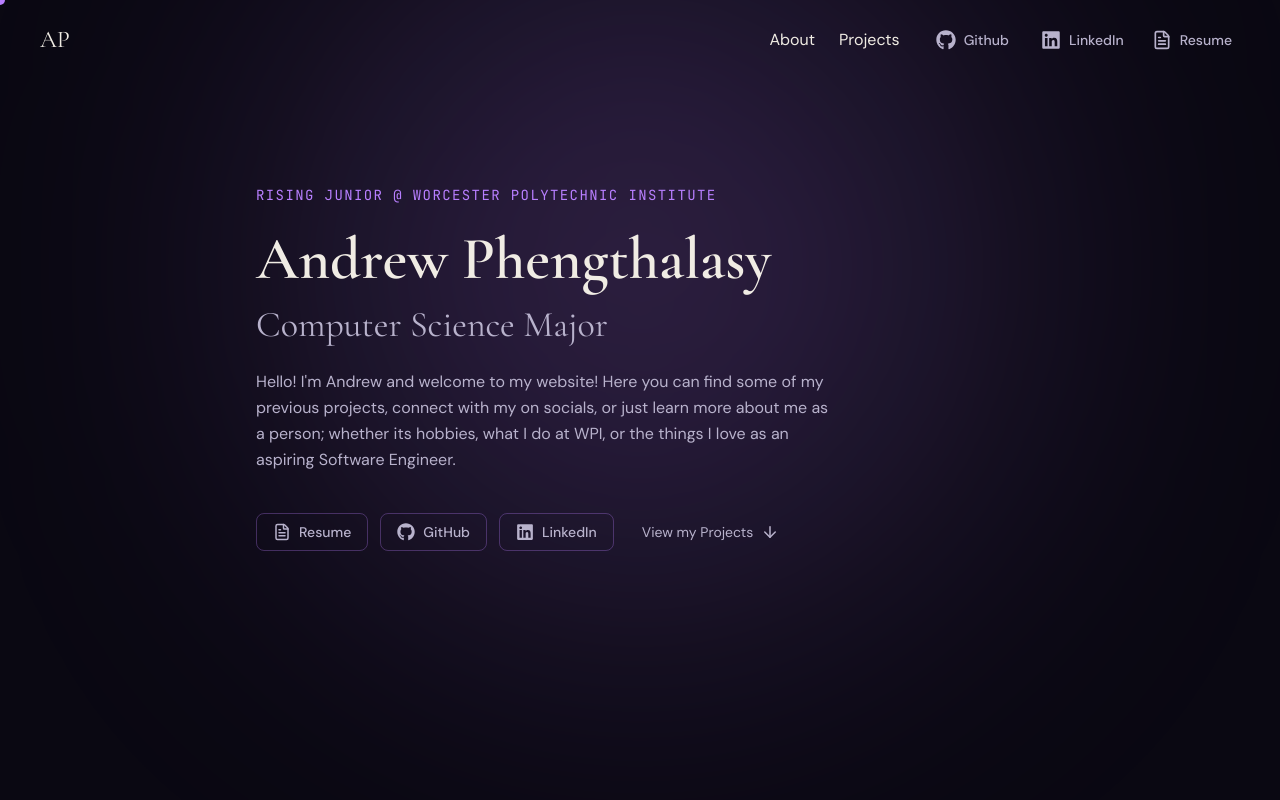
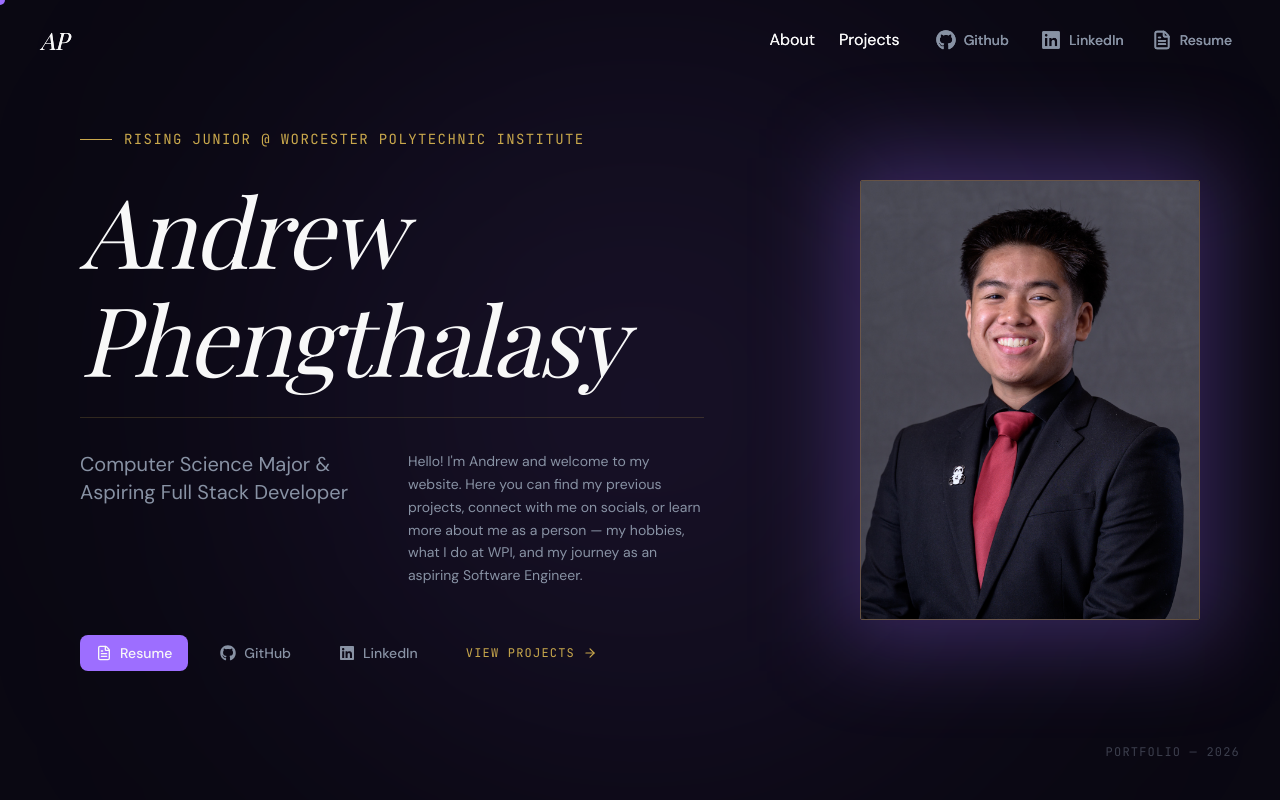
Before and after one commit to Andrew-Phengthalasy/portfolio, a Next.js app: page / in a window 1280 px wide. Shown: the top 800 px of the page. Built offline with nearby package versions, Linux system fonts and the light colour scheme.

Commit message:
Heading font changes + luxury feel added to all pages

```diff
--- a/app/About/page.tsx
+++ b/app/About/page.tsx
@@ -1,9 +1,11 @@
 import About from "@/components/about";
+import Header from "@/components/header";
 
 export default function AboutPage() {
     return (
         <main>
             <About />
+            <Header />
         </main>
     );
 }
--- a/app/global.css
+++ b/app/global.css
@@ -52,6 +52,6 @@
     }
 
     .label {
-        @apply font-mono text-accent text-sm uppercase tracking-widest;
+        @apply font-mono text-gold text-sm uppercase tracking-widest;
     }
 }
--- a/app/layout.tsx
+++ b/app/layout.tsx
@@ -1,32 +1,33 @@
-import type {Metadata} from "next";
-import {displayFont, displayBodyFont, displayMonoFont} from "./lib/fonts";
-import Cursor from "@/components/cursor"
-import "./global.css"
-
+import type { Metadata } from "next";
+import { displayFont, displayBodyFont, displayMonoFont } from "./lib/fonts";
+import Cursor from "@/components/cursor";
+import Header from "@/components/header";
+import "./global.css";
 
 export const metadata: Metadata = {
-    title: "Andrew Phengthalasy - A newly created Portfolio!",
-    description: " A semi new journey on the way to becoming a fullstack developer from Woonsocket, Rhode Island.",
+    title: "Andrew Phengthalasy - Portfolio",
+    description: "A fun idea I had during the end of my Sophomore year.",
     openGraph: {
-        title: "Andrew Phengthalasy - A newly created Portfolio!",
-        description: "A semi new journey on the way to becoming a fullstack developer from Woonsocket, Rhode Island.",
-        url: "https://asite.com",
+        title: "Andrew Phengthalasy - Portfolio",
+        description: "A fun idea I had during the end of my Sophomore year.",
+        url: "https://portfolio-mu-topaz-ixx282b3ur.vercel.app",
         siteName: "Andrew Phengthalasy",
         locale: "en_US",
-        type: "website"
+        type: "website",
     },
 };
 
-export default function RootLayout({children,}: { children: React.ReactNode; }) {
+export default function RootLayout({ children }: { children: React.ReactNode }) {
     return (
         <html
             lang="en"
             className={`${displayFont.variable} ${displayBodyFont.variable} ${displayMonoFont.variable}`}
         >
         <body className="font-body bg-background text-warm antialiased cursor-none">
-        <Cursor/>
+        <Cursor />
+        <Header />
         {children}
         </body>
         </html>
     );
-};
+}
--- a/app/lib/fonts.ts
+++ b/app/lib/fonts.ts
@@ -1,9 +1,10 @@
-import {Cormorant_Garamond, DM_Sans, JetBrains_Mono} from "next/font/google";
+import {Playfair_Display, DM_Sans, JetBrains_Mono} from "next/font/google";
 
-export const displayFont = Cormorant_Garamond({
-    subsets: [ "latin"],
-    weight: ["400","500","600","700"],
-    variable:"--font-display",
+export const displayFont = Playfair_Display({
+    subsets: ["latin"],
+    weight: ["400", "500", "600", "700"],
+    variable: "--font-playfair",
+    style: ["normal", "italic"],
 });
 
 export const displayBodyFont = DM_Sans({
--- a/components/about/index.tsx
+++ b/components/about/index.tsx
@@ -5,29 +5,78 @@
     "PostgreSQL", "Tailwind CSS", "Docker", "Git",
 ];
 
+const hobbies = [
+    "Gaming", "Photography", "Hiking", "Music", "Reading", "Cooking",
+];
+
 export default function About() {
     return (
         <section id="about" className="section-padding pt-32">
-            <div className="grid grid-cols-1 md:grid-cols-2 gap-16 items-center">
 
-                {/* Left - blurb */}
+            {/* Heading */}
+            <div className="mb-16">
+                <div className="flex items-center gap-3 mb-4">
+                    <div className="w-8 h-[1px] bg-gold" />
+                    <span className="label">About Me</span>
+                </div>
+                <h2 className="font-playfair text-5xl md:text-6xl font-normal italic text-warm mb-4">
+                    Andrew Phengthalasy
+                </h2>
+                <div className="w-full h-[1px] bg-gold/20" />
+            </div>
+
+            {/* Bio + Education */}
+            <div className="grid grid-cols-1 md:grid-cols-2 gap-16 mb-20">
+
+                {/* Bio */}
                 <div>
-                    <span className="label mb-3 block">About</span>
-                    <h2 className="font-display text-4xl md:text-5xl text-warm mb-6">
-                        Some things about me - Andrew
-                    </h2>
-                    <div className="flex flex-col gap-4 font-body text-muted leading-relaxed">
+                    <span className="label mb-4 block">Bio</span>
+                    <div className="flex flex-col gap-4 font-body text-muted leading-relaxed text-sm">
                         <p>
-                            Im an upcoming fullstack developer and im passionate about creating
-                            beautiful products with sharp designs and personality. This website itself
-                            is a great learning experience - im having a bunch of fun with this!
+                            I'm a rising junior at Worcester Polytechnic Institute majoring in Computer Science with minors in Financial Technology & Data Science.
+                            I've worked on both full-stack SWE and FinTech related projects throughout my educational career.
+                        </p>
+                        <p>
+                            I'm passionate about Asian representation in tech and giving back to my community.
+                            I'm very goal-oriented and have a love for structure, both in my lifestyle and in the ways I approach my work,
+                            taking pride in the quality of what I build.
                         </p>
                     </div>
                 </div>
 
-                {/* Right - Skills */}
+                {/* Education */}
                 <div>
-                    <span className="label mb-4 block">Languages</span>
+                    <span className="label mb-4 block">Education</span>
+                    <div className="border border-white/5 rounded-sm p-6">
+                        <div className="flex items-start justify-between mb-2">
+                            <h3 className="font-playfair text-xl italic text-warm">
+                                Worcester Polytechnic Institute
+                            </h3>
+                            <span className="font-mono text-xs text-gold/60">2024 — 2028</span>
+                        </div>
+                        <p className="font-body text-muted text-sm mb-3">
+                            B.S. Computer Science
+                        </p>
+                        <p className="font-body text-muted text-sm">
+                            Financial Technology & Data Science Minors
+                        </p>
+                        <div className="mt-4 pt-4 border-t border-white/5">
+                            <p className="font-body text-muted text-sm">
+                                Clubs: Pan Asian Association & The Society of Asian Scientists and Engineers
+                            </p>
+                        </div>
+                    </div>
+                </div>
+
+            </div>
+
+
+            {/* Skills + Hobbies */}
+            <div className="grid grid-cols-1 md:grid-cols-2 gap-16">
+
+                {/* Skills */}
+                <div>
+                    <span className="label mb-4 block">Tech Stack</span>
                     <div className="flex flex-wrap gap-2">
                         {skills.map((skill) => (
                             <Badge key={skill} label={skill} variant="accent" />
@@ -35,7 +84,18 @@
                     </div>
                 </div>
 
+                {/* Hobbies */}
+                <div>
+                    <span className="label mb-4 block">Interests & Hobbies</span>
+                    <div className="flex flex-wrap gap-2">
+                        {hobbies.map((hobby) => (
+                            <Badge key={hobby} label={hobby} />
+                        ))}
+                    </div>
+                </div>
+
             </div>
+
         </section>
     );
 }
--- a/components/header/index.tsx
+++ b/components/header/index.tsx
@@ -28,11 +28,12 @@
             <div
                 className="w-full px-10 flex items-center justify-between">
                 {/*logo & name*/}
-                <button
-                    onClick={() => window.scrollTo({top: 0, behavior: "smooth"})}
-                    className="font-display text-2xl text-warm hover:text-accent transition-colors duration-200">
+                <Link
+                    href="/"
+                    className="font-playfair italic text-2xl text-warm hover:text-gold transition-colors duration-200"
+                >
                     AP
-                </button>
+                </Link>
                 {/*Desktop Navigation*/}
                 <nav
                     className="hidden md:flex items-center gap-6 ">
@@ -40,7 +41,7 @@
                         <Link
                             key={link.label}
                             href={link.href}
-                            className="font-body text-left text-warm hover:text-accent transition-colors duration-200"
+                            className="font-body text-left text-warm hover:text-gold transition-colors duration-200"
                         >
                             {link.label}
                         </Link>
--- a/components/landing/index.tsx
+++ b/components/landing/index.tsx
@@ -1,62 +1,92 @@
 "use client";
-import {FileText, ArrowDown} from "lucide-react";
-import {FaGithub, FaLinkedin} from "react-icons/fa";
-import {Button} from "@/components/UserInterface";
+import { FileText, ArrowRight } from "lucide-react";
+import { FaGithub, FaLinkedin } from "react-icons/fa";
+import { Button } from "@/components/UserInterface";
 import Link from "next/link";
 
 export default function Hero() {
-    const projectScroll = () => {
-        document.getElementById("projects")?.scrollIntoView({behavior: "smooth"});
-    };
+    return (
+        <section className="relative min-h-screen flex items-center px-10 md:px-20">
 
-    return (
-        <section className="relative min-h-screen flex flex-col items-start justify-center px-6">
-            {/* background glow */}
-            <div
-                className="absolute top-1/3 left-1/2 -translate-x-1/2 -translate-y-1/2 w-[700px] h-[700px] bg-accent/20 rounded-full blur-[140px] pointer-events-none"/>
-            <div className="relative z-10 max-w-3xl w-full mx-auto">
-                {/*label*/}
-                <span className="label mb-6 block"> Rising Junior @ Worcester Polytechnic Institute</span>
+            {/* Background glow */}
+            <div className="absolute top-1/2 left-1/2 -translate-x-1/2 -translate-y-1/2 w-[700px] h-[700px] bg-accent/10 rounded-full blur-[160px] pointer-events-none" />
 
+            <div className="relative z-10 w-full max-w-7xl mx-auto grid grid-cols-1 md:grid-cols-[3fr_2fr] gap-20 items-center">
+
+                {/* Left — Text */}
+                <div className="w-full">
+
+                    {/* Label */}
+                    <div className="flex items-center gap-3 mb-8">
+                        <div className="w-8 h-[1px] bg-gold" />
+                        <span className="label">Rising Junior @ Worcester Polytechnic Institute</span>
+                    </div>
 
                     {/* Name */}
-                <h1 className="font-display text-5xl md:text-6xl font-semibold text-warm leading-none mb-4">
-                    Andrew Phengthalasy
+                    <h1 className="font-playfair text-7xl md:text-8xl font-normal italic text-warm leading-none mb-3 tracking-tight">
+                        Andrew
+                    </h1>
+                    <h1 className="font-playfair text-7xl md:text-8xl font-normal italic text-warm leading-none mb-8 tracking-tight">
+                        Phengthalasy
                     </h1>
 
-                {/*Title*/}
-                <h2 className="font-display text-2xl md:text-4xl font-normal text-muted mb-6">
-                    Computer Science Major
+                    {/* Thin divider */}
+                    <div className="w-full h-[1px] bg-gold/20 mb-8" />
+
+                    {/* Title + Bio */}
+                    <div className="grid grid-cols-1 md:grid-cols-2 gap-8 mb-12">
+                        <h2 className="font-body text-xl font-light text-muted">
+                            Computer Science Major &<br />Aspiring Full Stack Developer
                         </h2>
+                        <p className="font-body text-muted text-sm leading-relaxed">
+                            Hello! I'm Andrew and welcome to my website. Here you can find my
+                            previous projects, connect with me on socials, or learn more about
+                            me as a person — my hobbies, what I do at WPI, and my journey as
+                            an aspiring Software Engineer.
+                        </p>
+                    </div>
 
-                {/* Bio */}
-                <p className="font-body text-muted text-base max-w-xl leading-relaxed mb-10">
-                    Hello! I'm Andrew and welcome to my website! Here you can find some of my previous projects, connect
-                    with my on socials, or just learn more about me as a person; whether its hobbies, what I do at WPI,
-                    or the things I love as an aspiring Software Engineer.
-                </p>
-                {/* available buttons */}
-                <div className="flex flex-wrap gap-3 mb-16">
-                    <Button variant="outline" href="/AndrewPhengthalasy_resume.pdf" target="_blank" size="lg">
-                        <FileText size={18}/> Resume
+                    {/* Buttons */}
+                    <div className="flex flex-wrap items-center gap-4">
+                        <Button href="/AndrewPhengthalasy_resume.pdf" target="_blank" size="lg">
+                            <FileText size={16} /> Resume
                         </Button>
-                    <Button variant="outline" href="https://github.com/Andrew-Phengthalasy" target="_blank" size="lg">
-                        <FaGithub size={18}/> GitHub
+                        <Button variant="ghost" href="https://github.com/Andrew-Phengthalasy" target="_blank" size="lg">
+                            <FaGithub size={16} /> GitHub
                         </Button>
-                    <Button variant="outline" href="https://www.linkedin.com/in/andrew-phengthalasy/" target="_blank"
-                            size="lg">
-                        <FaLinkedin size={18}/> LinkedIn
+                        <Button variant="ghost" href="https://www.linkedin.com/in/andrew-phengthalasy/" target="_blank" size="lg">
+                            <FaLinkedin size={16} /> LinkedIn
                         </Button>
                         <Link
                             href="/projects"
-                        className="inline-flex items-center gap-2 font-body text-sm text-muted hover:text-warm transition-colors duration-200 px-4 py-2"
+                            className="inline-flex items-center gap-2 font-mono text-xs text-gold hover:text-warm transition-colors duration-300 tracking-widest uppercase ml-4"
                         >
-                        View my Projects <ArrowDown size={18}/>
+                            View Projects <ArrowRight size={14} />
                         </Link>
                     </div>
                 </div>
+
+                {/* Right — Photo */}
+                <div className="hidden md:flex justify-end items-center">
+                    <div className="relative w-[340px] h-[440px]">
+                        {/* Purple glow behind */}
+                        <div className="absolute inset-0 rounded-sm bg-accent/30 blur-2xl scale-110 pointer-events-none" />
+                        {/* Photo */}
+                        <img
+                            src="/IMG_7257 2.JPG"
+                            alt="Andrew Phengthalasy"
+                            className="relative z-10 w-full h-full object-cover rounded-sm border border-gold/40"
+                        />
+                    </div>
+                </div>
+
+            </div>
+
+            {/* Bottom corner detail */}
+            <div className="absolute bottom-10 right-10 font-mono text-xs text-muted/40 tracking-widest uppercase">
+                Portfolio — 2026
+            </div>
+
         </section>
-
-
     );
 }
--- a/components/projects/index.tsx
+++ b/components/projects/index.tsx
@@ -1,27 +1,38 @@
-import {Card, Badge, Button} from "@/components/UserInterface";
+import {Badge} from "@/components/UserInterface";
 import {projects} from "@/app/lib/data/projects";
 import {FaGithub} from "react-icons/fa";
+import {ArrowRight} from "lucide-react";
 
 export default function Projects() {
     return (
         <section id="projects" className="section-padding pt-32">
 
-            {/* Heading */}
-            <div className="mb-12">
-                <span className="label mb-3 block">My past Work</span>
-                <h2 className="font-display text-4xl md:text-5xl text-warm">
+            <div className="mb-16">
+                <div className="flex items-center gap-3 mb-4">
+                    <div className="w-8 h-[1px] bg-gold"/>
+                    <span className="label">My past Work</span>
+                </div>
+                <h2 className="font-playfair text-5xl md:text-6xl font-normal italic text-warm mb-4">
                     Selected Projects
                 </h2>
+                <div className="w-full h-[1px] bg-gold/20"/>
             </div>
 
-            <div className="grid grid-cols-1 md:grid-cols-2 gap-6">
-                {projects.map((project) => (
-                    <Card key={project.title} hover className="flex flex-col justify-between gap-6">
+            <div className="grid grid-cols-1 md:grid-cols-2 gap-8">
+                {projects.map((project, index) => (
+                    <div
+                        key={project.title}
+                        className="group relative border border-white/5 hover:border-gold/30 rounded-sm p-8 transition-all duration-500 bg-surface/40 hover:bg-surface/60"
+                    >
+            <span className="font-mono text-xs text-gold/40 mb-6 block tracking-widest">
+              {String(index + 1).padStart(2, "0")}
+            </span>
 
-                        {/* Top */}
-                        <div>
+                        <div className="mb-6">
                             <div className="flex items-start justify-between mb-3">
-                                <h3 className="font-display text-2xl text-warm">{project.title}</h3>
+                                <h3 className="font-playfair text-2xl font-normal italic text-warm group-hover:text-gold transition-colors duration-300">
+                                    {project.title}
+                                </h3>
                                 {project.featured && (
                                     <Badge label="Featured" variant="accent"/>
                                 )}
@@ -31,23 +42,24 @@
                             </p>
                         </div>
 
-                        {/* Tags */}
-                        <div className="flex flex-wrap gap-2">
+                        <div className="flex flex-wrap gap-2 mb-8">
                             {project.tags.map((tag) => (
                                 <Badge key={tag} label={tag}/>
                             ))}
                         </div>
 
-                        {/* Links */}
-                        <div className="flex items-center gap-3 pt-2 border-t border-accent/10">
-                            {project.githubUrl && (
-                                <Button variant="ghost" href={project.githubUrl} target="_blank" size="sm">
-                                    <FaGithub/> Repositories
-                                </Button>
-                            )}
+                        <div className="flex items-center gap-4 pt-4 border-t border-white/5">
+                            {project.githubUrl ? (
+                                <a href={project.githubUrl} target="_blank" rel="noopener noreferrer"
+                                   className="inline-flex items-center gap-2 font-mono text-xs text-muted hover:text-gold transition-colors duration-300 tracking-widest uppercase">
+                                    <FaGithub size={14}/>
+                                    <span>View Code</span>
+                                    <ArrowRight size={12}/>
+                                </a>
+                            ) : null}
                         </div>
 
-                    </Card>
+                    </div>
                 ))}
             </div>
 
--- a/tailwind.config.js
+++ b/tailwind.config.js
@@ -7,16 +7,17 @@
   theme: {
     extend: {
       fontFamily: {
-        display: ["var(--font-display)", "serif"],
+        playfair: ["var(--font-playfair)", "serif"],
         body: ["var(--font-body)", "sans-serif"],
         mono: ["var(--font-mono)", "monospace"],
       },
       colors: {
         background: "#0a0812",
         surface: "#13102a",
-        accent: "#b87fff",
-        warm: "#f0ece4",
-        muted: "#b8b2cc",
+        accent: "#9d6eff",
+        gold: "#c9a84c",
+        warm: "#f8f8f8",
+        muted: "#8892a4",
       },
       borderRadius: {
         card: "1rem",
```
Also changed, not shown: public/IMG_7257 2.JPG (added), 1 other file (tests, documents, lock files or other folders). Lines whose indentation alone changed are shown as unchanged.
